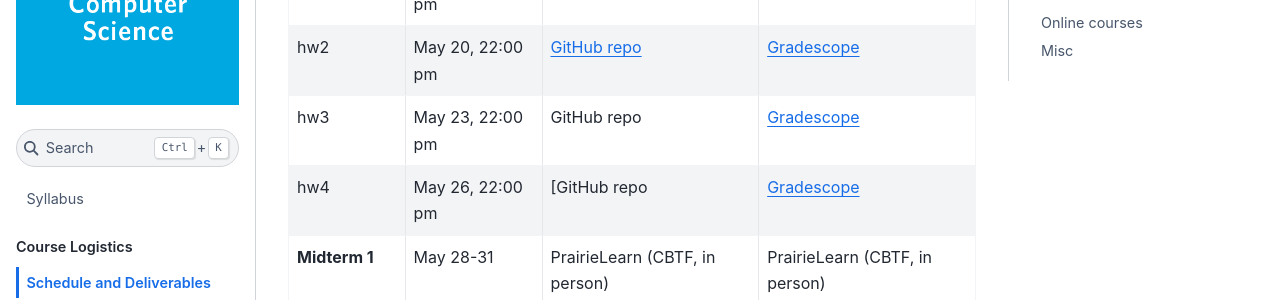
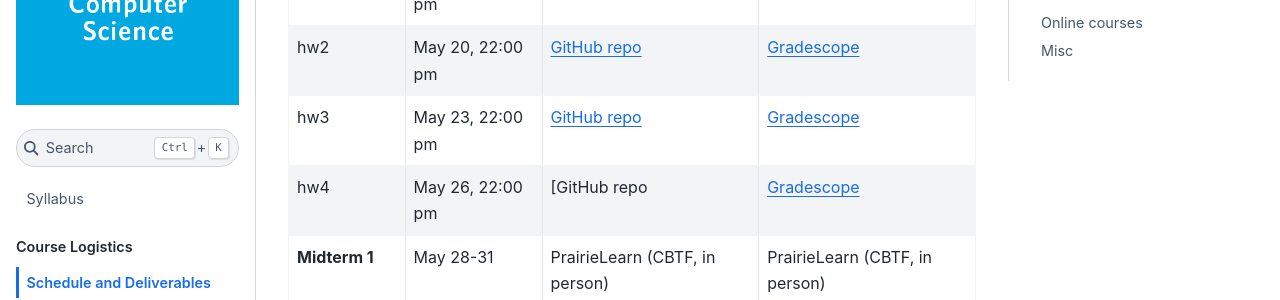
Before and after one commit to zongxili/cpsc330-2025S1, a Jupyter Book: the page built from docs/schedule.md, in a window 1280 px wide and 900 px high, scrolled down 3969 px. Shown: the part 150-450 px from the top of the window. Built offline with Jupyter Book 1.0.4 settings and Sphinx 7.4.7 and the Sphinx Book theme 1.1.4, drawn with Linux system fonts in a browser that asks for light colours; pages that are not in the unit, such as notebooks, are missing from menus; comment, search, counter and statistics services are not loaded.

Commit message:
release HW3

```diff
--- a/docs/schedule.md
+++ b/docs/schedule.md
@@ -69,7 +69,7 @@ Usually the homework assignments will be due on Mondays and will be released on
 | Syllabus quiz  | May 16, 22:00 pm | [PrairieLearn](https://us.prairielearn.com/pl/course_instance/181252/assessment/2541648) | [PrairieLearn](https://us.prairielearn.com/pl/course_instance/181252/assessment/2541648) |
 | hw1            | May 16, 22:00 pm | [GitHub repo](https://github.com/new?template_name=hw1&template_owner=ubc-cpsc330)       | [Gradescope](https://www.gradescope.ca/courses/27876)                                    |
 | hw2            | May 20, 22:00 pm | [GitHub repo](https://github.com/new?template_name=hw2&template_owner=ubc-cpsc330)       | [Gradescope](https://www.gradescope.ca/courses/27876)                                    |
-| hw3            | May 23, 22:00 pm | GitHub repo[](https://github.com/new?template_name=hw3&template_owner=ubc-cpsc330)       | [Gradescope](https://www.gradescope.ca/courses/27876)                                    |
+| hw3            | May 23, 22:00 pm | [GitHub repo](https://github.com/new?template_name=hw3&template_owner=ubc-cpsc330)       | [Gradescope](https://www.gradescope.ca/courses/27876)                                    |
 | hw4            | May 26, 22:00 pm | [GitHub repo[](https://github.com/new?template_name=hw4&template_owner=ubc-cpsc330)       | [Gradescope](https://www.gradescope.ca/courses/27876)                                    |
 | **Midterm 1**  | May 28-31        | PrairieLearn (CBTF, in person)                                                           | PrairieLearn (CBTF, in person)                                                           |
 | hw5            | June 2, 22:00 pm | GitHub repo[](https://github.com/new?template_name=hw5&template_owner=ubc-cpsc330)       | [Gradescope](https://www.gradescope.ca/courses/27876)                                    |
```
